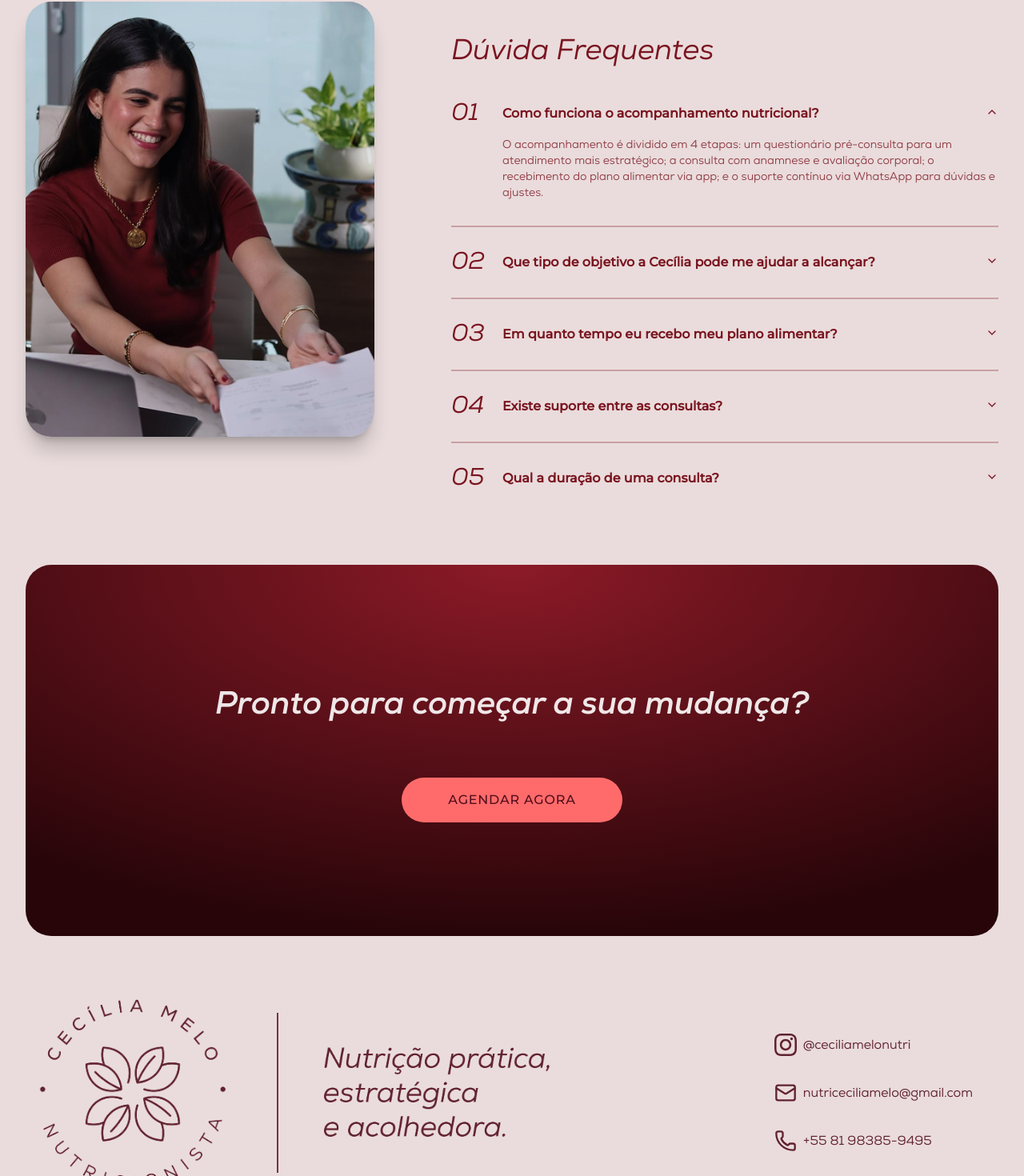
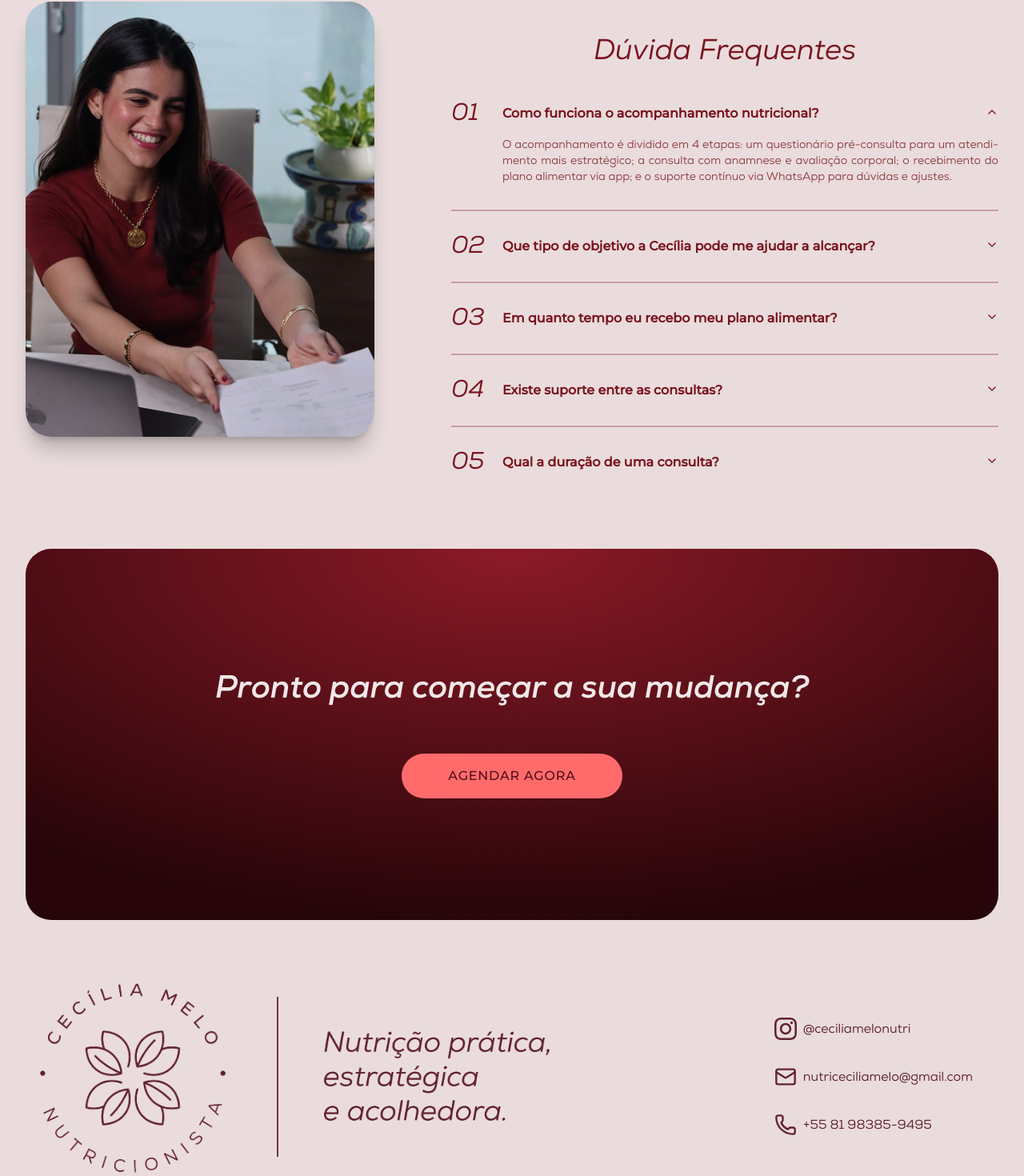
Before and after one commit to CaduFalcaoT/nutri-lp, a Next.js app: page / in a window 1280 px wide. Shown: the part 3053-4523 px from the top of the page at 80% size. Built offline with nearby package versions, Linux system fonts and the light colour scheme.

Commit message:
faq section footer mobile

```diff
--- a/src/components/ctasection/ctasection.tsx
+++ b/src/components/ctasection/ctasection.tsx
@@ -2,9 +2,9 @@ import { Button } from "../ui/button";
 
 export default function CtaSection() {
   return (
-    <div className="mx-auto flex w-full px-8">
-      <div className="flex h-[464px] w-full flex-col items-center justify-center gap-16 rounded-4xl bg-[radial-gradient(81.38%_100%_at_50%_0%,_#8C1A27_0%,_#270509_100%)] px-8">
-        <h3 className="text-[40px] font-bold text-white/90 italic">
+    <div className="mx-auto flex w-full lg:px-8">
+      <div className="flex h-[464px] w-full flex-col items-center justify-center gap-12 bg-[radial-gradient(81.38%_100%_at_50%_0%,_#8C1A27_0%,_#270509_100%)] px-8 lg:gap-16 lg:rounded-4xl">
+        <h3 className="text-center text-[8vw] leading-tight font-bold text-white/90 italic lg:text-start lg:text-[40px] lg:leading-none">
           Pronto para começar a sua mudança?
         </h3>
         <Button variant="secondary">Agendar Agora</Button>
--- a/src/components/faqsection/faqsection.tsx
+++ b/src/components/faqsection/faqsection.tsx
@@ -35,17 +35,17 @@ const faqItems = [
 
 export default function FaqSection() {
   return (
-    <div className="mx-auto flex w-full max-w-[1280px] items-start gap-24 px-8 py-16">
+    <div className="mx-auto flex w-full max-w-[1280px] items-start gap-24 px-5 py-16 lg:px-8">
       <Image
         src="/CeciliaMeloFoto2.png"
         width={436}
         height={543}
-        className="flex-none rounded-4xl shadow-xl shadow-black/20"
+        className="hidden flex-none rounded-4xl shadow-xl shadow-black/20 lg:inline"
         alt="Cecilia Melo Atendimento Nutricional"
         quality={100}
       />
-      <div className="flex w-full max-w-full flex-col gap-4 pt-10">
-        <h3 className="text-brand-primary text-4xl italic">
+      <div className="flex w-full max-w-full flex-col gap-4 lg:pt-10">
+        <h3 className="text-brand-primary text-center text-[7.2vw] italic lg:text-4xl">
           Dúvida Frequentes
         </h3>
         <Accordion type="single" collapsible defaultValue="item-1">
--- a/src/components/footer.tsx
+++ b/src/components/footer.tsx
@@ -4,24 +4,24 @@ import Image from "next/image";
 
 export default function Footer() {
   return (
-    <footer className="mx-auto flex w-full max-w-[1280px] items-center justify-between px-8 py-16">
-      <div className="flex items-center gap-12">
+    <footer className="mx-auto flex w-full max-w-[1280px] flex-col items-center justify-between gap-12 px-8 py-16 lg:flex-row lg:gap-0">
+      <div className="flex flex-col-reverse items-center gap-12 lg:flex-row">
         <Image
           src="/footer_logo.png"
           alt="logo"
           height={300}
           width={300}
-          className="size-[264px] flex-none cursor-pointer opacity-90"
+          className="size-[200px] flex-none cursor-pointer opacity-90 lg:size-[264px]"
           quality={100}
           onClick={() => window.scrollTo({ top: 0, behavior: "smooth" })}
         />
-        <div className="border-brand-secondary/80 h-[200px] w-1 border-r-2"></div>
+        <div className="border-brand-secondary/80 hidden h-[200px] w-1 border-r-2 lg:block"></div>
         <Image
           src="/slogan.png"
           alt="slogan"
           height={179}
           width={400}
-          className="aspect-auto w-[300px] flex-none opacity-90"
+          className="aspect-auto w-[264px] flex-none opacity-90 lg:w-[300px]"
           quality={100}
         />
       </div>
--- a/src/components/ui/accordion.tsx
+++ b/src/components/ui/accordion.tsx
@@ -38,7 +38,7 @@ function AccordionTrigger({
       <AccordionPrimitive.Trigger
         data-slot="accordion-trigger"
         className={cn(
-          "focus-visible:border-ring focus-visible:ring-ring/50 text-brand-primary flex flex-1 cursor-pointer items-start justify-between gap-4 rounded-md py-4 text-left font-bold transition-all outline-none hover:underline focus-visible:ring-[3px] disabled:pointer-events-none disabled:opacity-50 [&[data-state=open]>svg]:rotate-180",
+          "focus-visible:border-ring focus-visible:ring-ring/50 text-brand-primary flex flex-1 cursor-pointer items-start justify-between gap-4 rounded-md py-4 text-left font-bold hyphens-auto transition-all outline-none hover:underline focus-visible:ring-[3px] disabled:pointer-events-none disabled:opacity-50 [&[data-state=open]>svg]:rotate-180",
           className,
         )}
         {...props}
@@ -58,7 +58,7 @@ function AccordionContent({
   return (
     <AccordionPrimitive.Content
       data-slot="accordion-content"
-      className="data-[state=closed]:animate-accordion-up data-[state=open]:animate-accordion-down text-brand-primary/80 overflow-hidden text-sm"
+      className="data-[state=closed]:animate-accordion-up data-[state=open]:animate-accordion-down text-brand-primary/80 overflow-hidden text-justify hyphens-auto lg:text-sm"
       {...props}
     >
       <div className={cn("pt-0 pb-4", className)}>{children}</div>
```
